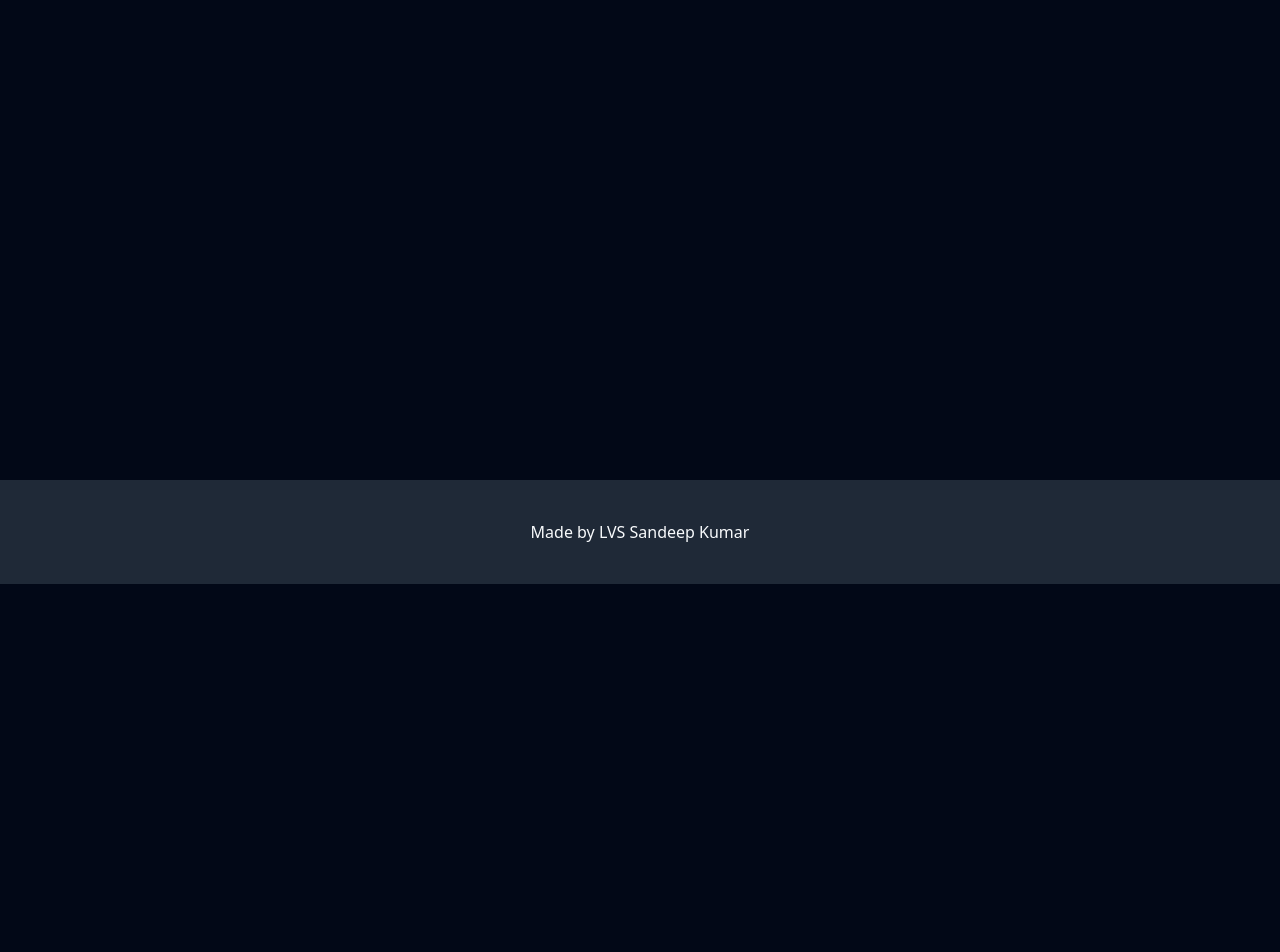
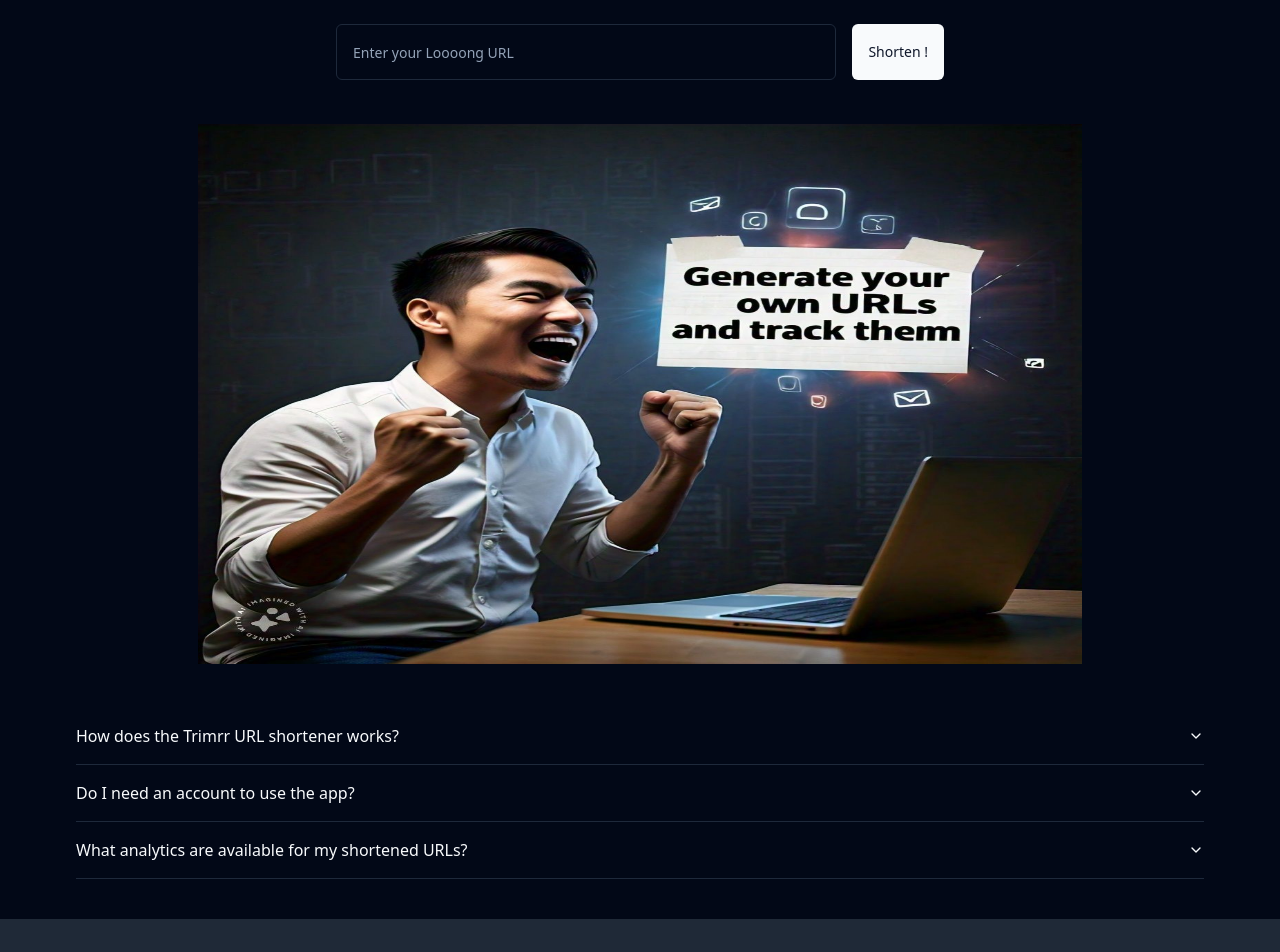
Before and after one commit to LVSSandeepKumar/URL-Shortener, a React (Vite) app: page / in a window 1280 px wide. Shown: the part 360-1312 px from the top of the page. Before the commit the page ends 944 px from the top, so only its background shows below. Built offline with nearby package versions, Linux system fonts and the light colour scheme.

Commit message:
Built the landing page

```diff
--- a/package.json
+++ b/package.json
@@ -10,6 +10,7 @@
     "preview": "vite preview"
   },
   "dependencies": {
+    "@radix-ui/react-accordion": "^1.2.0",
     "@radix-ui/react-avatar": "^1.1.0",
     "@radix-ui/react-dropdown-menu": "^2.1.1",
     "@radix-ui/react-slot": "^1.1.0",
--- /dev/null
+++ b/src/components/ui/accordion.jsx
@@ -0,0 +1,41 @@
+import * as React from "react"
+import * as AccordionPrimitive from "@radix-ui/react-accordion"
+import { ChevronDown } from "lucide-react"
+
+import { cn } from "@/lib/utils"
+
+const Accordion = AccordionPrimitive.Root
+
+const AccordionItem = React.forwardRef(({ className, ...props }, ref) => (
+  <AccordionPrimitive.Item ref={ref} className={cn("border-b", className)} {...props} />
+))
+AccordionItem.displayName = "AccordionItem"
+
+const AccordionTrigger = React.forwardRef(({ className, children, ...props }, ref) => (
+  <AccordionPrimitive.Header className="flex">
+    <AccordionPrimitive.Trigger
+      ref={ref}
+      className={cn(
+        "flex flex-1 items-center justify-between py-4 font-medium transition-all hover:underline [&[data-state=open]>svg]:rotate-180",
+        className
+      )}
+      {...props}>
+      {children}
+      <ChevronDown className="h-4 w-4 shrink-0 transition-transform duration-200" />
+    </AccordionPrimitive.Trigger>
+  </AccordionPrimitive.Header>
+))
+AccordionTrigger.displayName = AccordionPrimitive.Trigger.displayName
+
+const AccordionContent = React.forwardRef(({ className, children, ...props }, ref) => (
+  <AccordionPrimitive.Content
+    ref={ref}
+    className="overflow-hidden text-sm transition-all data-[state=closed]:animate-accordion-up data-[state=open]:animate-accordion-down"
+    {...props}>
+    <div className={cn("pb-4 pt-0", className)}>{children}</div>
+  </AccordionPrimitive.Content>
+))
+
+AccordionContent.displayName = AccordionPrimitive.Content.displayName
+
+export { Accordion, AccordionItem, AccordionTrigger, AccordionContent }
--- /dev/null
+++ b/src/components/ui/input.jsx
@@ -0,0 +1,19 @@
+import * as React from "react"
+
+import { cn } from "@/lib/utils"
+
+const Input = React.forwardRef(({ className, type, ...props }, ref) => {
+  return (
+    (<input
+      type={type}
+      className={cn(
+        "flex h-10 w-full rounded-md border border-input bg-background px-3 py-2 text-sm ring-offset-background file:border-0 file:bg-transparent file:text-sm file:font-medium placeholder:text-muted-foreground focus-visible:outline-none focus-visible:ring-2 focus-visible:ring-ring focus-visible:ring-offset-2 disabled:cursor-not-allowed disabled:opacity-50",
+        className
+      )}
+      ref={ref}
+      {...props} />)
+  );
+})
+Input.displayName = "Input"
+
+export { Input }
--- a/src/pages/landing.jsx
+++ b/src/pages/landing.jsx
@@ -1,8 +1,78 @@
-import React from 'react'
+import { Button } from '@/components/ui/button'
+import { Input } from '@/components/ui/input'
+import {
+  Accordion,
+  AccordionContent,
+  AccordionItem,
+  AccordionTrigger,
+} from "@/components/ui/accordion";
+import { useState } from 'react';
+import { useNavigate } from 'react-router-dom';
+
 
 const LandingPage = () => {
+
+  const [longUrl, setLongUrl] = useState();
+  const navigate = useNavigate();
+
+  const handleShorten = (e) => {
+    e.preventDefault();
+    if (longUrl) {
+      navigate(`/auth?createNew=${longUrl}`)
+    }
+  }
+
   return (
-    <div>LandingPage</div>
+    <div className='flex flex-col items-center'>
+      <h2 className='my-10 sm:my-16 text-3xl sm:text-6xl lg:text-7xl text-white text-center font-extrabold'>
+        The only URL Shortener <br /> you&rsquo;ll ever need! 👇
+      </h2>
+      <form className='sm:h-14 flex flex-col sm:flex-row w-full md:w-2/4 gap-4 items-center'
+      onSubmit={handleShorten}>
+        <Input type="url" value={longUrl}
+          placeholder="Enter your Loooong URL"
+          className="h-full flex-1 py-4 px-4"
+          onChange={(e) => setLongUrl(e.target.value)}
+        />
+        <Button
+          className="h-full" type="submit"
+        >
+          Shorten !
+        </Button>
+      </form>
+      <img src='/banner.jpg' alt='banner' className='w-4/5 h-[540px] my-11 md:px-11'/>
+
+      <Accordion type="multiple" collapsible className="w-full md:px-11">
+        <AccordionItem value="item-1">
+          <AccordionTrigger>
+            How does the Trimrr URL shortener works?
+          </AccordionTrigger>
+          <AccordionContent>
+            When you enter a long URL, our system generates a shorter version of
+            that URL. This shortened URL redirects to the original long URL when
+            accessed.
+          </AccordionContent>
+        </AccordionItem>
+        <AccordionItem value="item-2">
+          <AccordionTrigger>
+            Do I need an account to use the app?
+          </AccordionTrigger>
+          <AccordionContent>
+            Yes. Creating an account allows you to manage your URLs, view
+            analytics, and customize your short URLs.
+          </AccordionContent>
+        </AccordionItem>
+        <AccordionItem value="item-3">
+          <AccordionTrigger>
+            What analytics are available for my shortened URLs?
+          </AccordionTrigger>
+          <AccordionContent>
+            You can view the number of clicks, geolocation data of the clicks
+            and device types (mobile/desktop) for each of your shortened URLs.
+          </AccordionContent>
+        </AccordionItem>
+      </Accordion>
+    </div>
   )
 }
 
```
Also changed, not shown: 1 other file (tests, documents, lock files or other folders).
